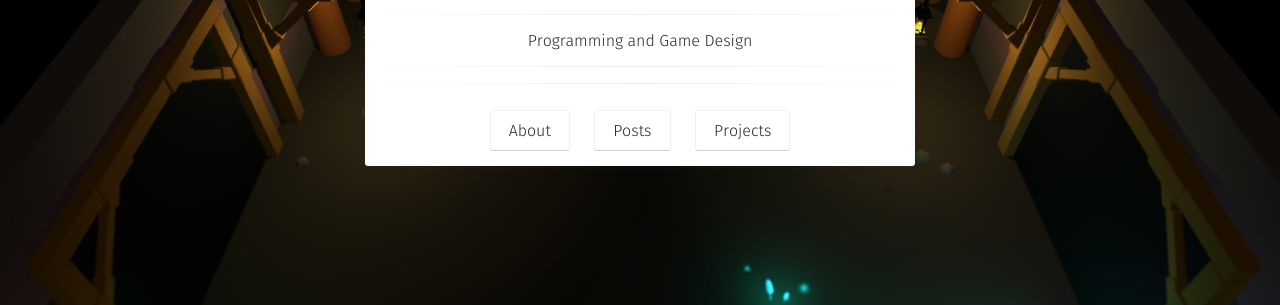
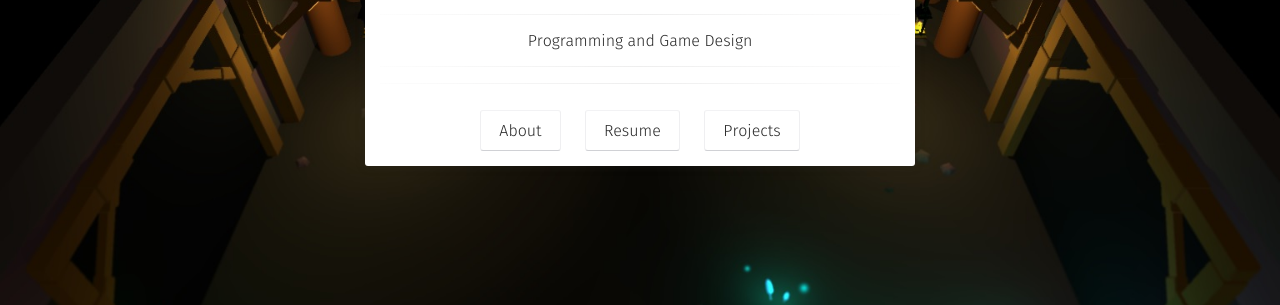
Before and after one commit to skyleroneill/skyleroneill.github.io, a Jekyll site: the page built from index.html, in a window 1280 px wide. Shown: the part 473-778 px from the top of the page. Built offline with Jekyll 4.4.1, drawn with Linux system fonts in a browser that asks for light colours; some web fonts are replaced.

Commit message:
Change of home file

```diff
--- a/_layouts/home.html
+++ b/_layouts/home.html
@@ -35,8 +35,8 @@
                          <a class="btn zoombtn" href="{{ site.url }}/about">
                          About
                          </a>
-                         <a class="btn zoombtn" href="{{ site.url }}/posts">
-                         Posts
+                         <a class="btn zoombtn" href="{{ site.url }}/resume">
+                         Resume
                          </a>
                          <a class="btn zoombtn" href="{{ site.url }}/projects">
                          Projects
```
